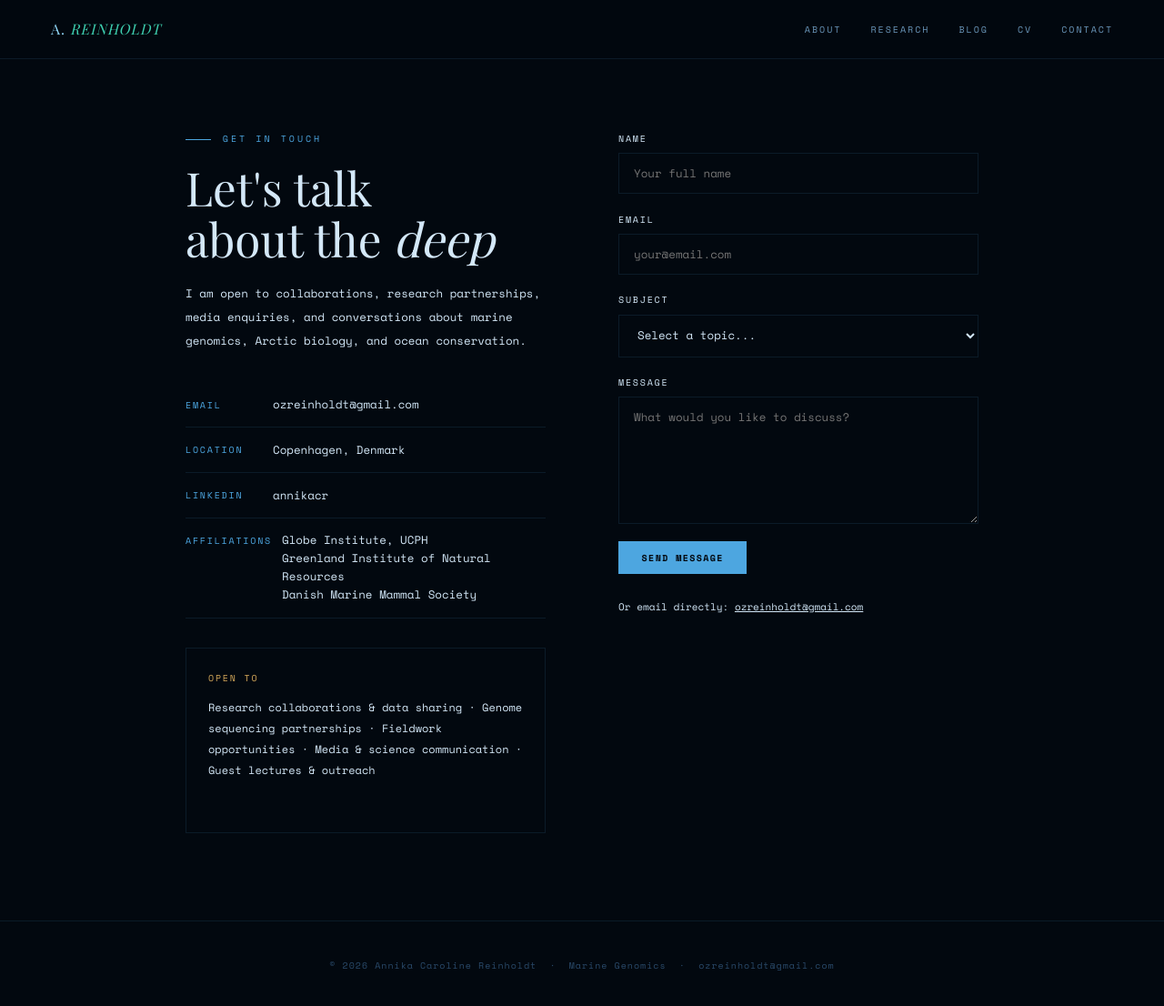
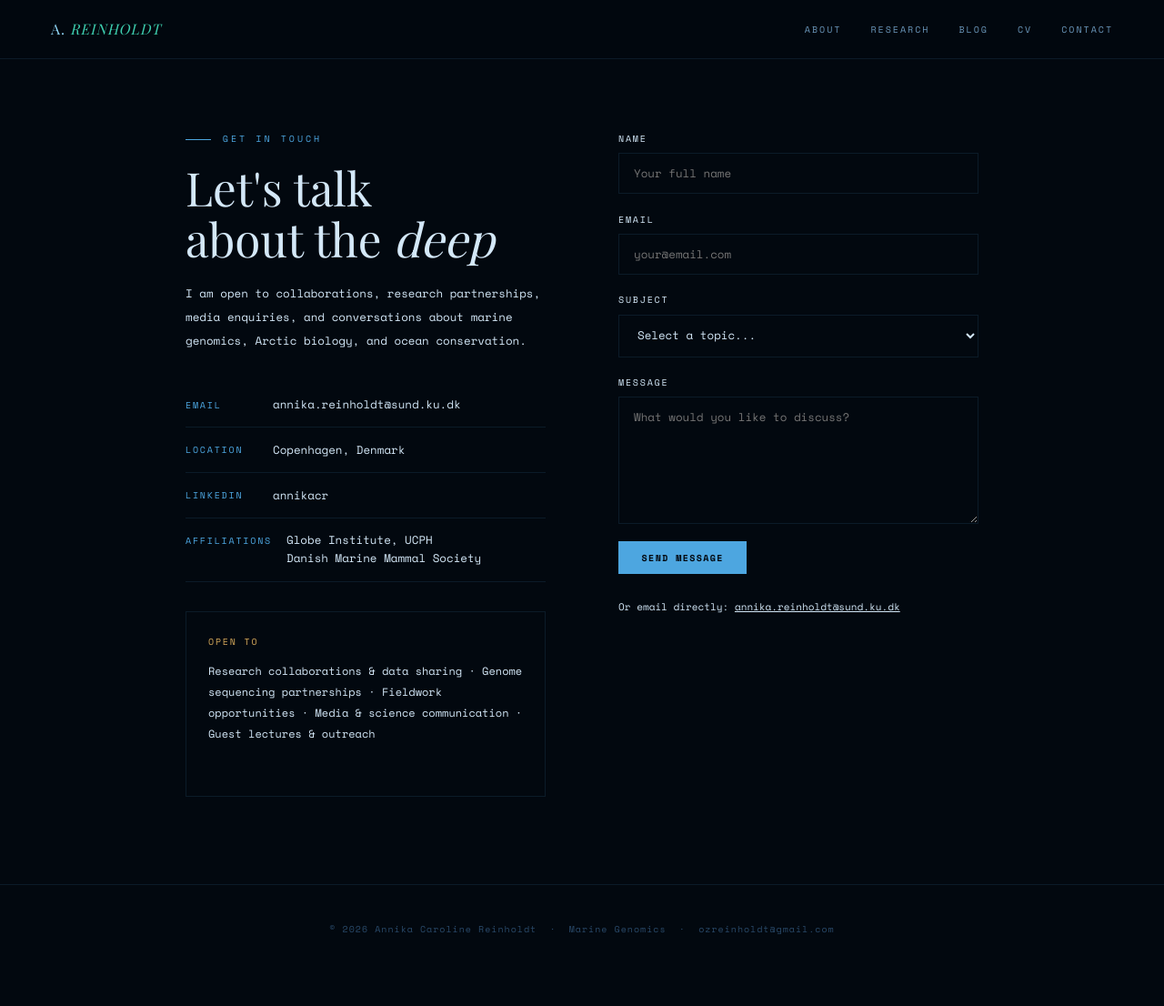
Before and after one commit to Areinholdt/Areinholdt.github.io, a Jekyll site: the page built from contact.md, in a window 1280 px wide and 1111 px high. Shown: the top 1106 px of the window at 91% size. Built offline with Jekyll 4.4.1, drawn with Linux system fonts in a browser that asks for light colours; some web fonts are replaced.

Commit message:
Update contact.md

```diff
--- a/contact.md
+++ b/contact.md
@@ -89,7 +89,7 @@ permalink: /contact/
 
       <div class="contact-detail">
         <span class="cd-label">Email</span>
-        <span class="cd-value"><a href="mailto:ozreinholdt@gmail.com">ozreinholdt@gmail.com</a></span>
+        <span class="cd-value"><a href="mailto:annika.reinholdt@sund.ku.dk">annika.reinholdt@sund.ku.dk</a></span>
       </div>
       <div class="contact-detail">
         <span class="cd-label">Location</span>
@@ -101,7 +101,7 @@ permalink: /contact/
       </div>
       <div class="contact-detail">
         <span class="cd-label">Affiliations</span>
-        <span class="cd-value">Globe Institute, UCPH<br>Greenland Institute of Natural Resources<br>Danish Marine Mammal Society</span>
+        <span class="cd-value">Globe Institute, UCPH<br>Danish Marine Mammal Society</span>
       </div>
 
       <div class="contact-open">
@@ -143,7 +143,7 @@ permalink: /contact/
         </div>
         <button type="submit" class="btn btn-primary" style="align-self:flex-start;">Send message</button>
         <p style="font-size:11px;color:var(--ink-faint);margin-top:.5rem;">
-          Or email directly: <a href="mailto:ozreinholdt@gmail.com" style="color:var(--accent-bright);">ozreinholdt@gmail.com</a>
+          Or email directly: <a href="mailto:annika.reinholdt@sund.ku.dk" style="color:var(--accent-bright);">annika.reinholdt@sund.ku.dk</a>
         </p>
       </form>
     </div>
```
